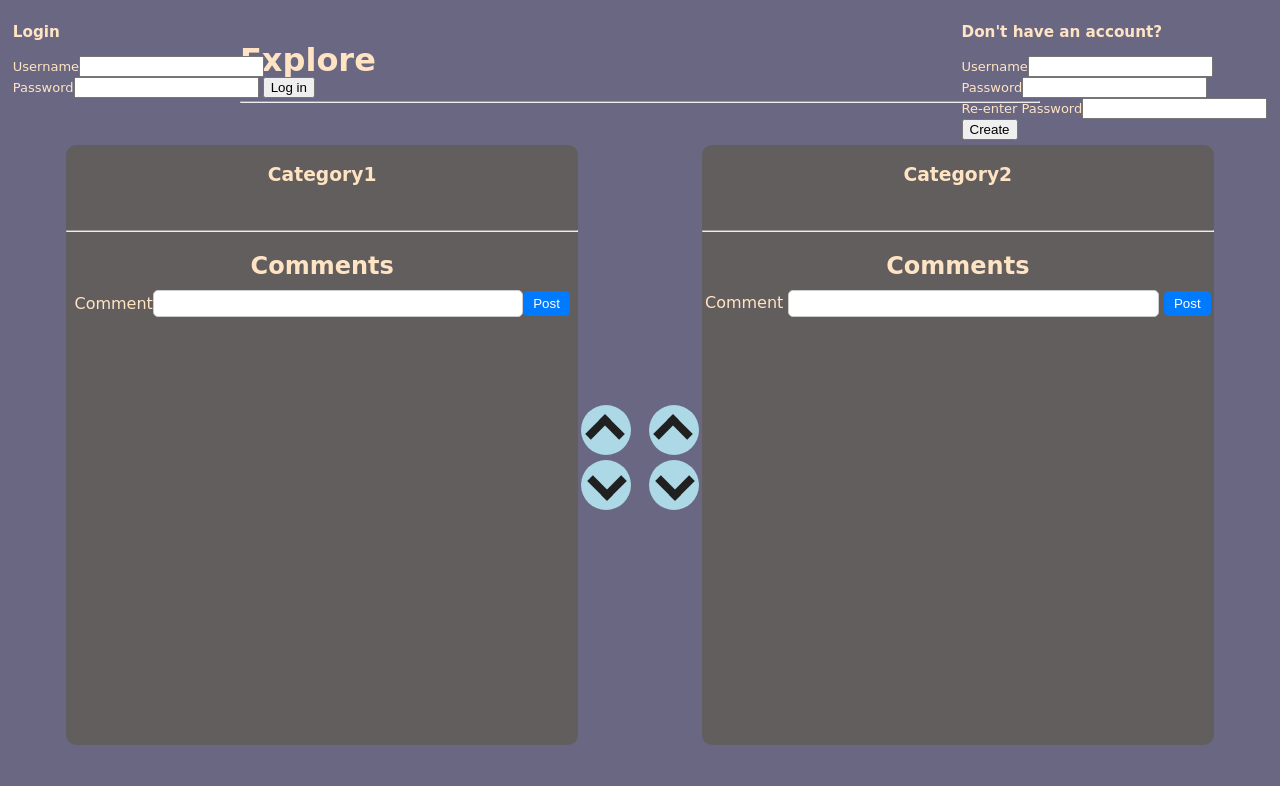
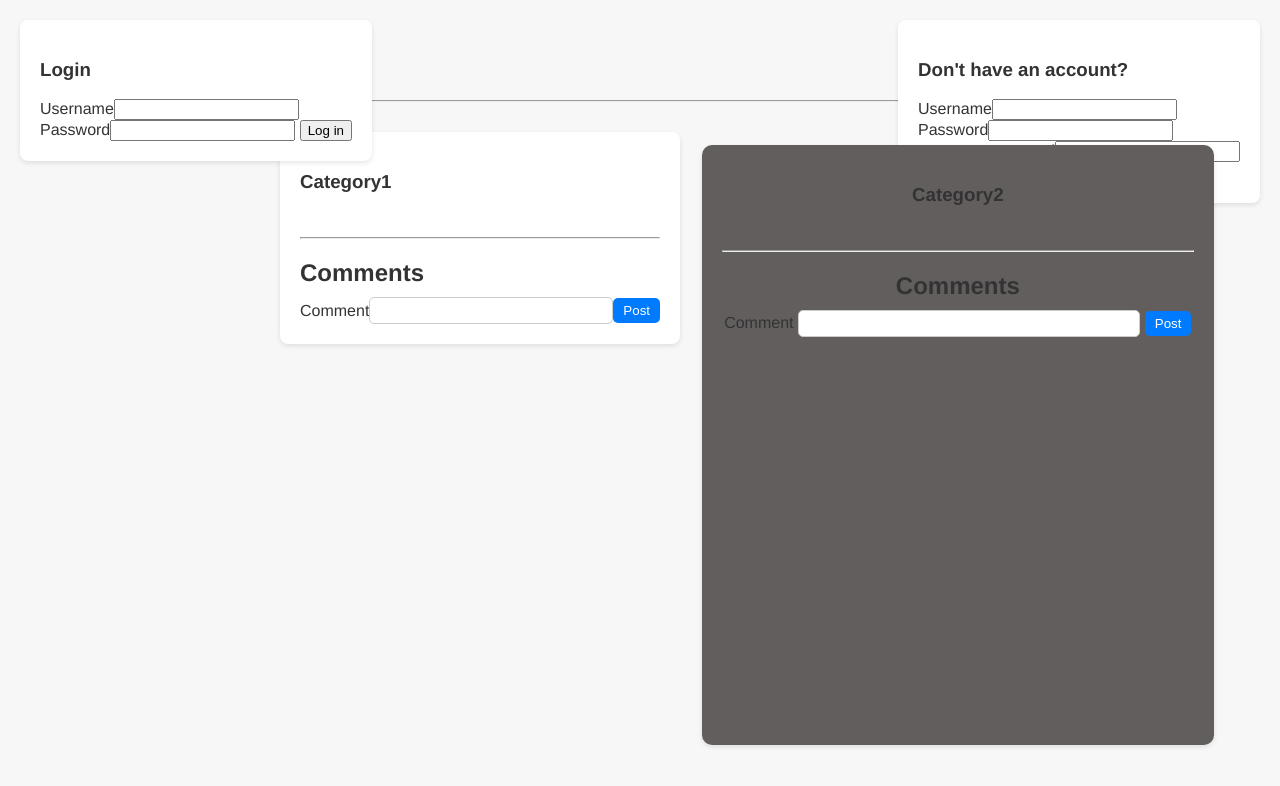
Before and after one commit to jeongj456/CSE312, a Flask app: template templates/main.html in a window 1280 px wide. Shown: the top 786 px of the page. Run offline with Flask 3, Linux system fonts and the light colour scheme; the template is opened without the code that fills it: values that come from a table or form of the project are taken from there, others are empty.

Commit message:
Update main.css

```diff
--- a/static/main.css
+++ b/static/main.css
@@ -3,86 +3,93 @@
 body {
     margin: 0;
     padding: 0;
-    font-family: cursive;
-    color: bisque;
-    background-color: #696782;
+    font-family: "Helvetica Neue", Halvetic, Arial, sans-serif;
+    color: #333;
+    background-color: #f7f7f7;
     /*background-image: url(/static/public/website.jpg); */
 }
 
-div.login{
-    font-size: small;
-    position: absolute;
-    left: 0;
-    top: 1%;
-    left: 1%;
+div.login, div.register {
+    font-size: 16px;
+    position: fixed;
+    padding: 20px;
+    background-color: #fff;
+    box-shadow: 0 2px 5px rgba(0, 0, 0, 0.1);
+    border-radius: 8px;
 }
 
-div.register{
-    font-size: small;
-    position: absolute;
-    right: 0;
-    top: 1%;
-    right: 1%;
+div.login {
+    top: 20px;
+    left: 20px;
+}
+
+div.register {
+    top: 20px;
+    right: 20px;
 }
 
 .expore-page{
     text-align: center;
-    top: 45%;
+    margin-top: 60px;
 }
 
 .container{
-    bottom: 10%;
-    margin: 5%;
+    display: flex;
+    justify-content: space-around;
+    flex-wrap: wrap;
+    gap: 20px;
+    margin-top: 30px;
 }
 
 .box1{
-    position: absolute;
-    text-align: center;
-    bottom: 5%;
-    left: 4%;
-    width: 40%;
-    height: 75%;
-    background: rgb(99, 94, 94);
-    float: left;
-    margin: 15px;
-    box-sizing: border-box;
-    overflow: hidden;
-    border-radius: 10px;
+    width: calc(50% - 40px);
+    background-color: #fff;
+    padding: 20px;
+    box-shadow: 0 2px 5px rgba(0, 0, 0, 0.1);
+    border-radius: 8px;
+    margin-bottom: 20px;
 }
-.arrows1{
-    position: absolute;
-    left: 45%;
-    top: 50%;
+
+.box2{
+    width: calc(50% - 40px);
+    background-color: #fff;
+    padding: 20px;
+    box-shadow: 0 2px 5px rgba(0, 0, 0, 0.1);
+    border-radius: 8px;
+    margin-bottom: 20px;
 }
-.arrows2{
-    position: absolute;
-    right: 45%;
-    top: 50%;
+
+.arrows1, .arrows2, .arr {
+    display: flex;
+    justify-content: center;
+    align-items: center;
 }
+
 .arr{
-    position: relative;
-    background: lightblue;
-    height: 50px;
-    width: 50px;
+    background: #007bff;
+    color: white;
+    border: none;
+    padding: 10px;
+    margin: 5px;
     border-radius: 50%;
-    margin: 5px;
-    transition: 0.4s ease;
-
+    cursor: pointer;
+    transition: background-color 0.3s ease;
 }
 
 .arr:hover{
-    box-shadow: 0px 0px 20px 20px rgba(255, 255, 255, 0.331);
+    background-color: #0056b3;
 }
 
 .arr div{
-    position: absolute;
+/*     position: absolute;
     height: 20px;
     width: 20px;
     border-top: 8px solid #202020;
     border-left: 8px solid #202020;
     transform: rotate(45deg);
     left: 10px;
-    top: 15px;
+    top: 15px; */
+    display: none;
 }
 
 .down{
```
